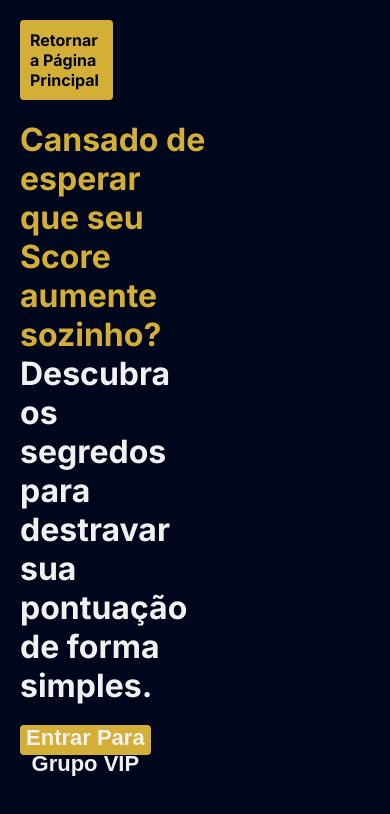
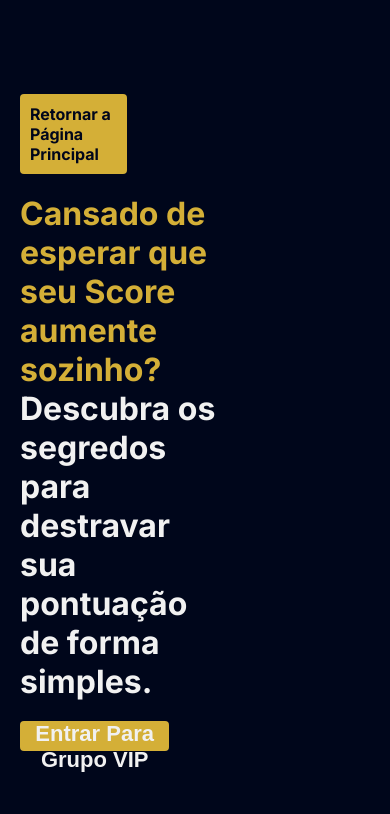
Before and after one commit to Insert-Desenvolvimento/site-clearname, a Next.js app: page /ebook in a window 390 px wide. Shown: the top 814 px of the page. Built offline with nearby package versions, Linux system fonts and the light colour scheme.

Commit message:
feat: apply elements

```diff
--- a/src/app/ebook/ebook.scss
+++ b/src/app/ebook/ebook.scss
@@ -2,6 +2,15 @@
     background-color: rgba(0, 6, 27);
     height: 100vh;
     color: #f1f1f1;
+    display: flex;
+    align-items: center;
+    justify-content: center;
+    >main{
+        width: 100%;
+        display: flex;
+        align-items: center;
+        justify-content: center;
+    }
 }
 .btnReturn{
     background-color: #d4af37;
@@ -23,6 +32,12 @@
     max-width: 1200px;
     margin: 0 auto;
     padding: 20px;
+    @media (max-width: 1000px) {
+        width: 100%;
+        display: flex;
+        align-items: center;
+        justify-content: center;
+    }
     div{
         width: 50%;
     }
@@ -31,6 +46,9 @@
         flex-direction: column;
         gap: 20px;
         width: 70%;
+        @media (max-width: 1000px) {
+            width: 100%;
+        }
     }
     img{
         width: 400px;
```
